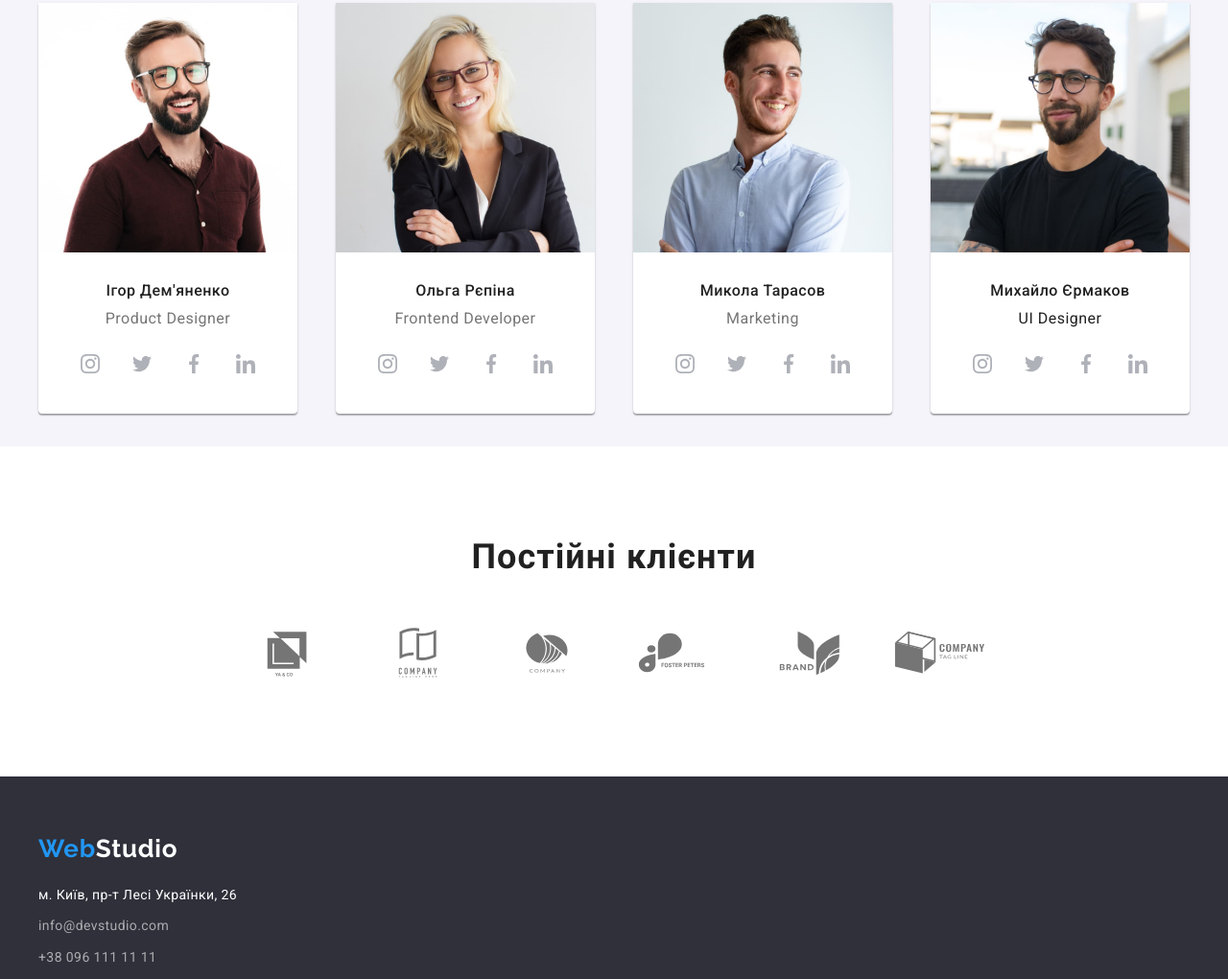
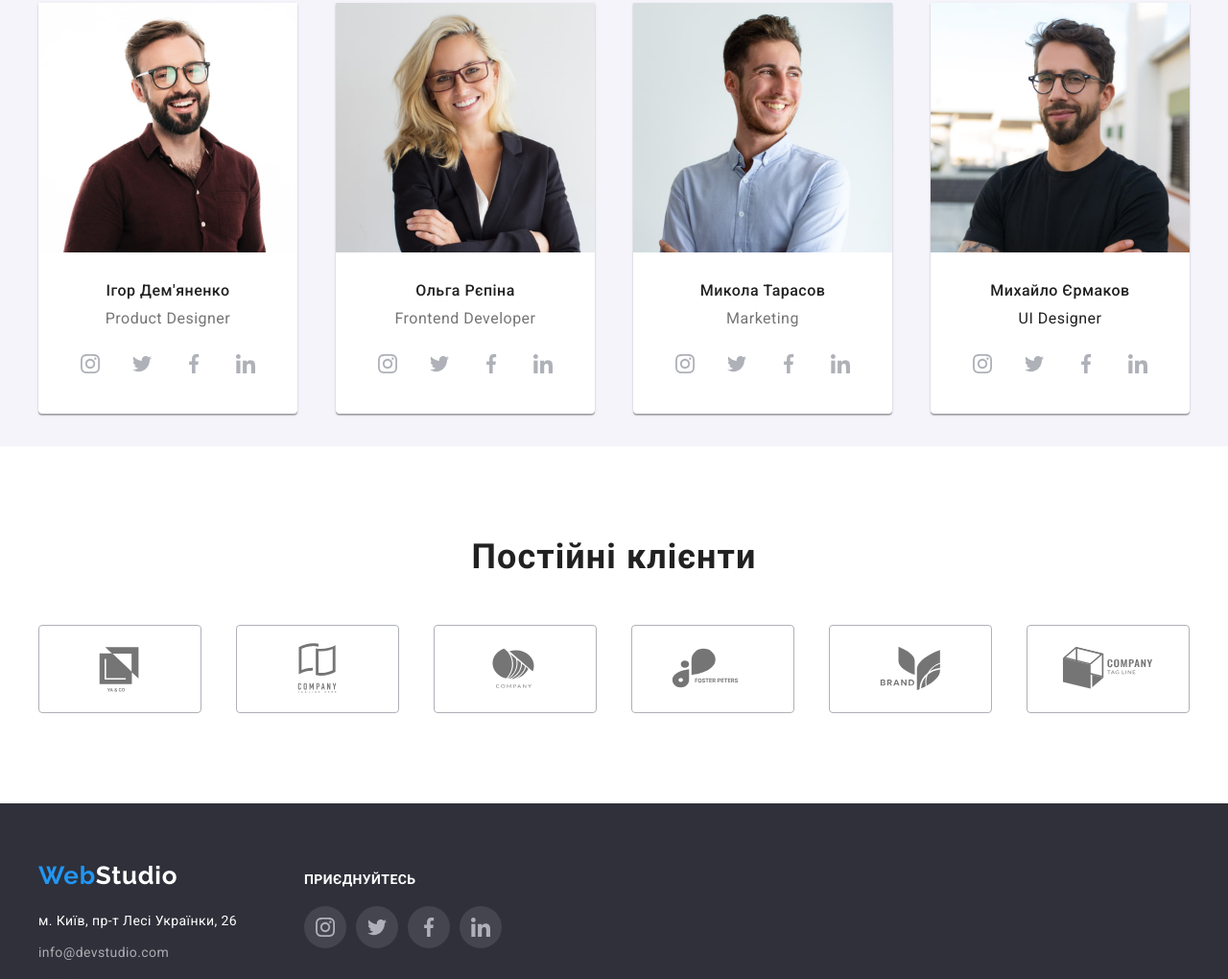
Before and after one commit to Cryosphere/goit-markup-hw-04, a plain HTML site: page index.html in a window 1280 px wide. Shown: the part 1780-2800 px from the top of the page at 96% size. Drawn offline with nearby package versions, Linux system fonts and the light colour scheme.

Commit message:
Add footer social icons and hero bg image

```diff
--- a/css/styles.css
+++ b/css/styles.css
@@ -154,6 +154,9 @@ ul{
     color: var(--secondary-text-color);
     padding-bottom: 200px;
     padding-top: 200px;
+    background-image: linear-gradient(to right, rgba(47, 48, 58, 0.4), rgba(47, 48, 58, 0.4)), url(../images/bgimage.jpg);
+    background-repeat: no-repeat;
+    background-size:cover;
 }
 
 
@@ -316,9 +319,9 @@ ul{
 }
 
 .command-item-container{
-    /* display: flex;
+    display: flex;
     justify-content: center;
-    align-items: center; */
+    align-items: center;
 }
 
 .social-list{
@@ -368,7 +371,6 @@ ul{
 .partners{
     padding-top: 94px;
     padding-bottom: 94px;
-
 }
 
 .partners-header{
@@ -378,31 +380,37 @@ ul{
     text-align: center;
     letter-spacing: 0.03em;
 }
+
 .partners-list{
     display: flex;
-    justify-content: center;
+    justify-content: space-between;
     gap: 30px;
     margin-right: auto;
     margin-left: auto;
     list-style-type: none;
+}
 
 
+.client-link{
+    display: flex;
+    justify-content: center;
+    align-items: center;
+    width: 170px;
+    height: 92px;
+    border: 1px solid #AFB1B8;
+    border-radius: 4px;
 }
 
-.clent{
-    width: 170px;
-    /* display: flex;
-    justify-content: center;
-    align-items: center; */
+.client-link:hover, .client-link:focus{
+    border-color: var(--accent-color);
 }
 
-.client .clent-link{
-    display: flex;
-    width: 170px;
+.client-link:hover .client-logo, .client-link:focus .client-logo{
+    fill: var(--accent-color);
+}
 
-}
 .client-logo{
-    fill:#757575;
+    fill:var(--text-color);
 }
 
 /* Gallery styles */
@@ -468,7 +476,6 @@ ul{
 
         padding: 0;
 }
-/* .project-item:hover{box-shadow: 0px 1px 1px rgba(0, 0, 0, 0.12), 0px 4px 4px rgba(0, 0, 0, 0.06), 1px 4px 6px rgba(0, 0, 0, 0.16);}    */
 
 .project-item p{
 
@@ -503,6 +510,21 @@ ul{
         padding-top: 60px;
         padding-bottom: 60px;
 }
+
+.footer-main{
+    margin-right: 70px;
+}
+
+.container-footer{
+    display: flex;
+    align-items: baseline;
+    width: 1230px;
+        margin-right: auto;
+        margin-left: auto;
+        padding: 0 15px;
+}
+
+
 .address{
     /* margin-bottom: 60px; */
 
@@ -543,3 +565,24 @@ ul{
         text-decoration: none;
         color:#ffffff ;
 }
+
+.footer-social{
+    margin-bottom: 20px;
+    font-family:'Roboto';
+    font-style: normal;
+        font-weight: 700;
+        font-size: 14px;
+        line-height: 16px;
+        letter-spacing: 0.03em;
+        text-transform: uppercase;
+
+        color: #FFFFFF;
+}
+
+.footer-social-list .social-link{
+    background: rgba(255, 255, 255, 0.1)
+}
+
+.social-link:hover{
+    background-color: var(--accent-color);
+}
--- a/index.html
+++ b/index.html
@@ -285,8 +285,8 @@
               </a>
             </li>
             <li class="client">
-              <a class="client-link" href=""
-                ><svg class="client-logo" width="106" height="60">
+              <a class="client-link" href="">
+                <svg class="client-logo" width="106" height="60">
                   <use href="./images/symbol.svg#client-logo2"></use>
                 </svg>
               </a>
@@ -326,7 +326,8 @@
     </main>
 
     <footer class="footer">
-      <div class="container">
+      <div class="container-footer">
+        <div class="footer-main">
           <a href="./index.html" class="logo2"><span class="logo-web">Web</span>Studio</a>
           <address class="address">
             <ul class="address-list">
@@ -340,6 +341,36 @@
             </ul>
           </address>
         </div>
+        <div class="footer-social-list">
+          <p class="footer-social">ПРИЄДНУЙТЕСЬ</p>
+          <ul class="social-list">
+            <li class="social-list-item">
+              <a class="social-link" href="">
+                <svg class="card-social-icon" width="20" height="20">
+                  <use href="./images/symbol.svg#instagram"></use></svg
+              ></a>
+            </li>
+            <li class="social-list-item">
+              <a class="social-link" href="">
+                <svg class="card-social-icon" width="20" height="20">
+                  <use href="./images/symbol.svg#twitter"></use></svg
+              ></a>
+            </li>
+            <li class="social-list-item">
+              <a class="social-link" href="">
+                <svg class="card-social-icon" width="20" height="20">
+                  <use href="./images/symbol.svg#facebook"></use></svg
+              ></a>
+            </li>
+            <li class="social-list-item">
+              <a class="social-link" href="">
+                <svg class="card-social-icon" width="20" height="20">
+                  <use href="./images/symbol.svg#linkedin"></use></svg
+              ></a>
+            </li>
+          </ul>
+        </div>
+      </div>
     </footer>
   </body>
 </html>
```
Also changed, not shown: portfolio.html (+32 -1 lines), images/bgimage.jpg (added). Lines whose indentation alone changed are shown as unchanged.
